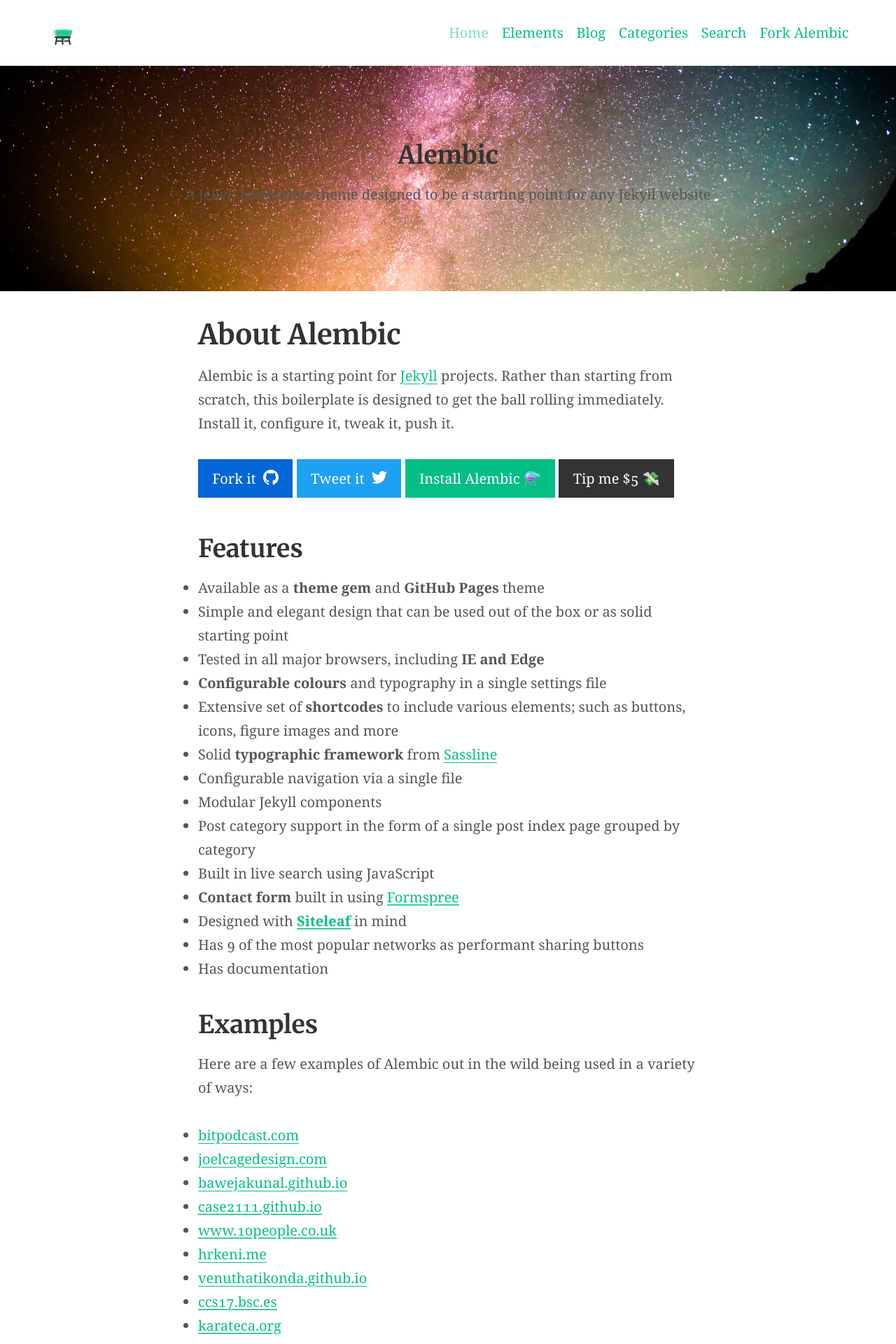
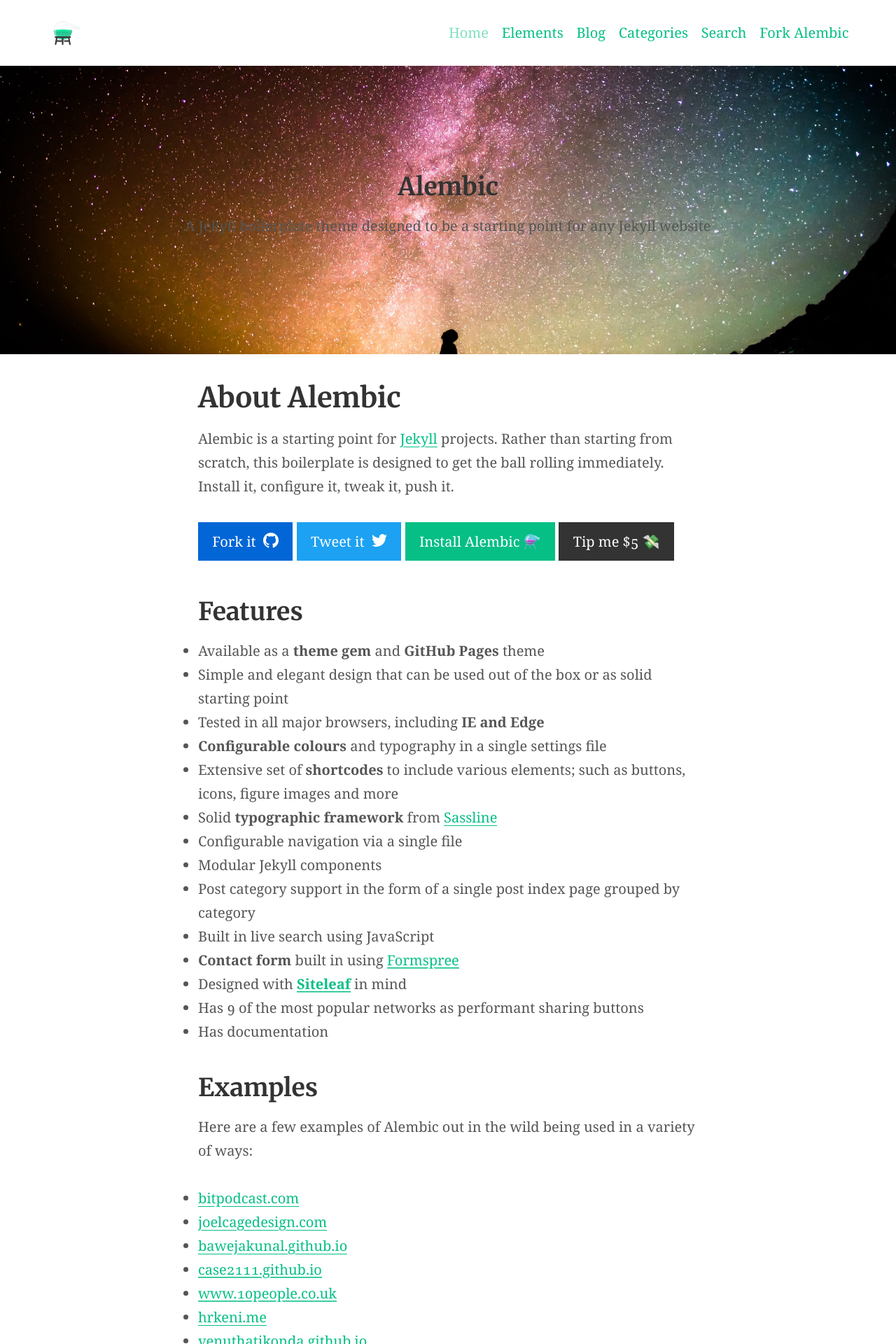
Before and after one commit to zaneiru/zaneiru.github.io, a Jekyll site: the page built from index.md, in a window 1280 px wide. Shown: the top 1920 px of the page at 70% size. Built offline with Jekyll 4.4.1, drawn with Linux system fonts in a browser that asks for light colours; our own code applies the rules of GitHub Pages for plain Markdown files.

Commit message:
배경 이미지 크기 변경

```diff
--- a/_sass/_theme.scss
+++ b/_sass/_theme.scss
@@ -49,7 +49,7 @@
   background-size: cover;
   background-position: center;
   .container {
-    min-height: 35vh;
+    min-height: 45vh;
     max-width: 60%;
     @include flex-direction(column);
     @include justify-content(center);
```
